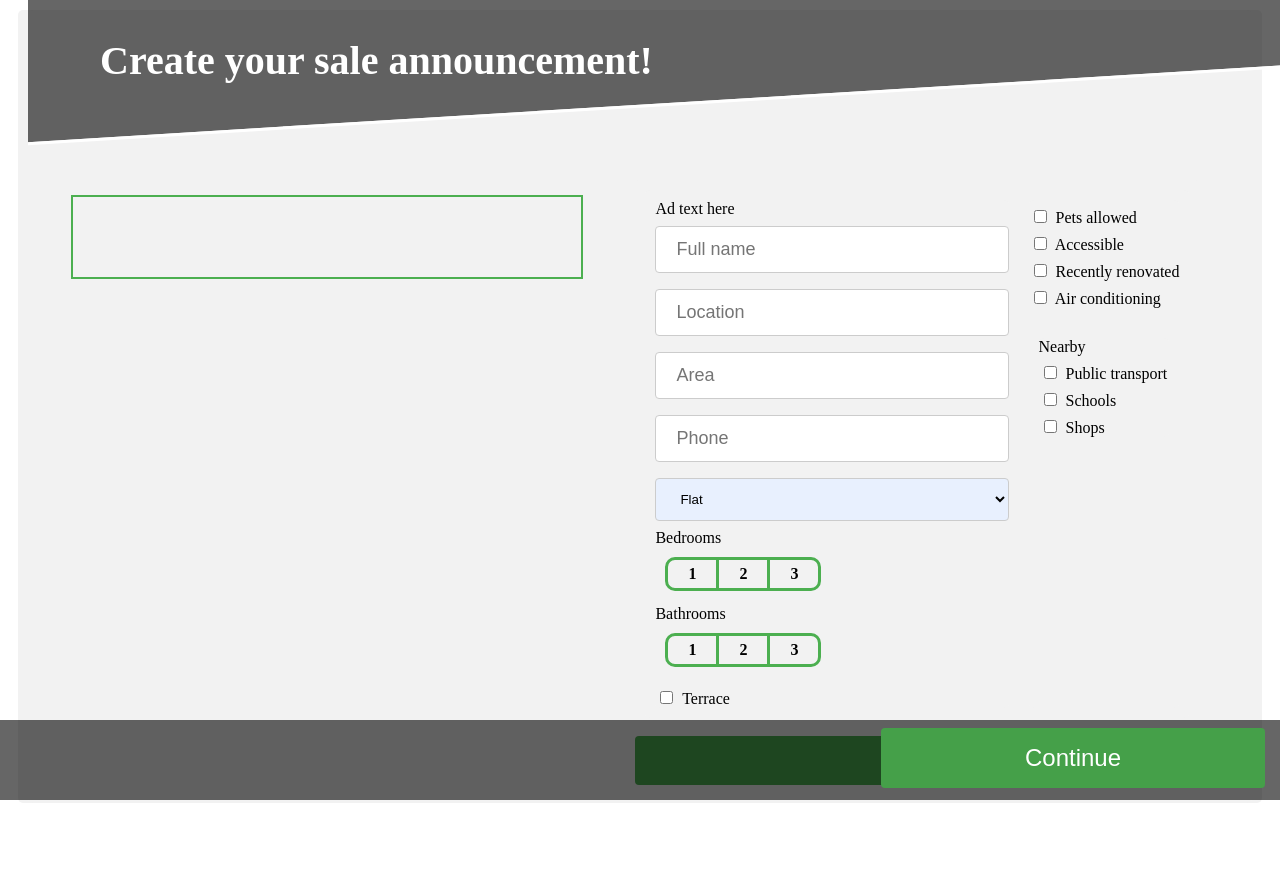
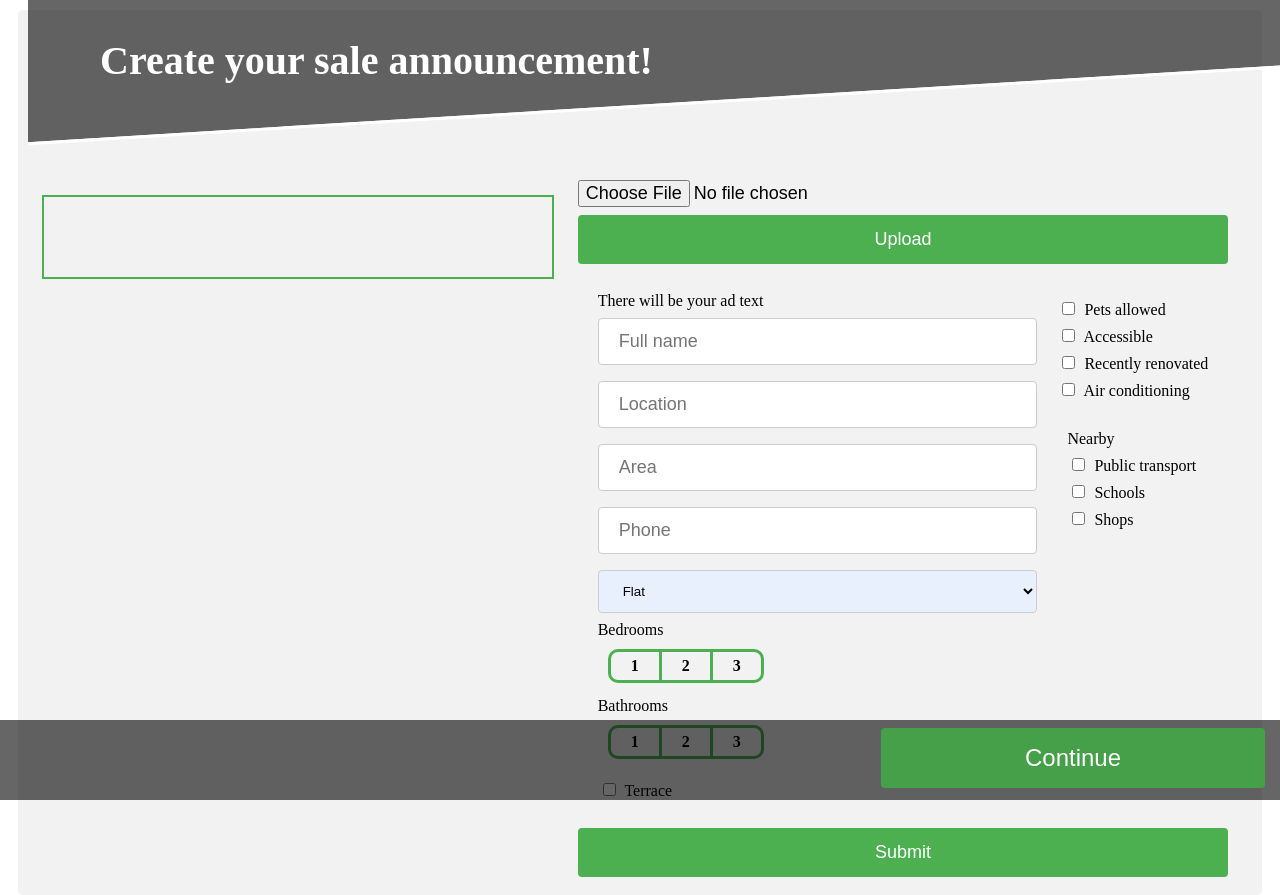
Before and after one commit to sopilnyak/property-portrait, a React (Create React App) app in the folder frontend/: page / in a window 1280 px wide. Before the commit the page ends 803 px from the top, so only its background shows below. Built offline with nearby package versions, Linux system fonts and the light colour scheme.

Commit message:
Upload file

```diff
--- a/frontend/src/components/TextForm/index.js
+++ b/frontend/src/components/TextForm/index.js
@@ -6,8 +6,10 @@ class TextForm extends Component {
     super(props);
 
     this.state = {
-      adText: "Ad text here",
-      photoGroups: []
+      adText: "There will be your ad text",
+      photoGroups: [],
+      imageKeys: [],
+      form: {}
     };
 
     this.formChange = this.formChange.bind(this);
@@ -17,14 +19,7 @@ class TextForm extends Component {
     this.setState({ adText: event.target.value });
   };
 
-  handleSubmit = event => {
-    event.preventDefault();
-    const form = new FormData(event.target);
-    let json_data = {};
-    form.forEach(function(value, key) {
-      json_data[key] = value;
-    });
-
+  updateDescription() {
     let xhr = new XMLHttpRequest();
     xhr.responseType = "json";
     xhr.open(
@@ -35,20 +30,57 @@ class TextForm extends Component {
     xhr.setRequestHeader("Content-Type", "application/json; charset=utf-8");
     xhr.onload = () => {
       this.setState({ adText: xhr.response.description });
-      console.log(xhr.response.types);
       this.setState({ photoGroups: xhr.response.types });
     };
     xhr.send(
       JSON.stringify({
-        form: json_data,
-        image_keys: ["flat1.jpg", "flat2.jpg"]
+        form: this.state.form,
+        image_keys: this.state.imageKeys
       })
     );
+  }
+
+  handleSubmit = event => {
+    event.preventDefault();
+    const form = new FormData(event.target);
+    let json_data = {};
+    form.forEach(function(value, key) {
+      json_data[key] = value;
+    });
+    this.setState({ form: json_data });
+    this.updateDescription();
+  };
+
+  uploadFile = event => {
+    event.preventDefault();
+    const formData = new FormData(event.target);
+    console.log(formData.entries);
+    let this_ = this;
+    fetch("https://dae442f5.ngrok.io/api/upload", {
+      method: "POST",
+      body: formData
+    })
+      .then(function(response) {
+        console.log(response);
+        if (response.ok) {
+          return response.json();
+        }
+      })
+      .then(function(response) {
+        let keys = this_.state.imageKeys;
+        keys.push(response["image_key"]);
+        this_.setState({ imageKeys: keys });
+        this_.updateDescription();
+      });
   };
 
   render() {
     return (
       <div>
+        <form onSubmit={this.uploadFile}>
+          <input name="file" id="file" type="file" />
+          <input type="submit" value="Upload" />
+        </form>
         <form onSubmit={this.handleSubmit}>
           <div className="infoForm">
             <div className="secondColumn">
```
Also changed, not shown: 1 other file (tests, documents, lock files or other folders).
